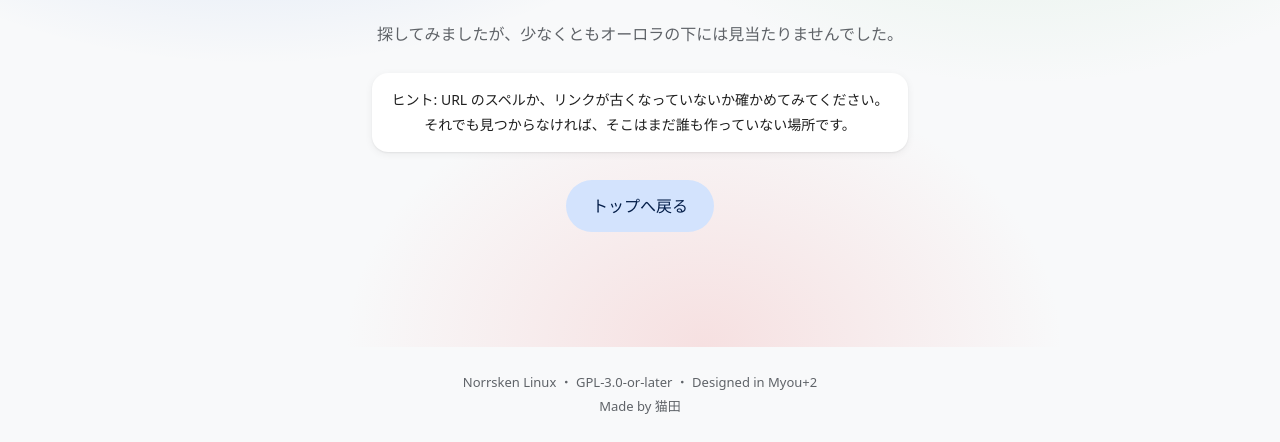
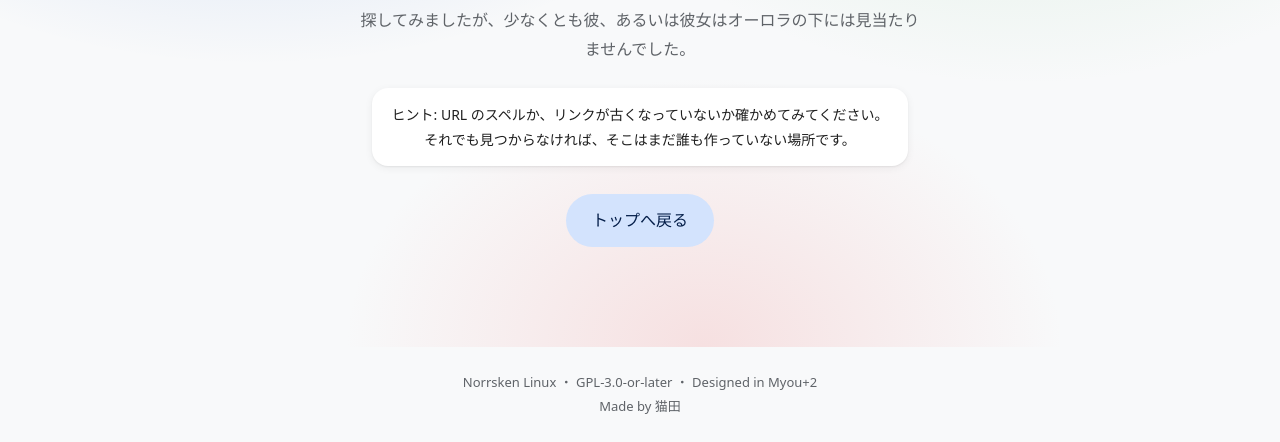
Before and after one commit to ALBAlinux-project/albalinux-project.github.io, a plain HTML site: page 404.html in a window 1280 px wide. Shown: the part 358-800 px from the top of the page. Drawn offline with Linux system fonts and the light colour scheme.

Commit message:
Update 404.html

```diff
--- a/404.html
+++ b/404.html
@@ -147,7 +147,7 @@
   <div class="box">
     <p class="code">404</p>
     <h1>そのページは、極夜の向こうへ消えました...。</h1>
-    <p>探してみましたが、少なくともオーロラの下には見当たりませんでした。</p>
+    <p>探してみましたが、少なくとも彼、あるいは彼女はオーロラの下には見当たりませんでした。</p>
     <div class="joke">
       ヒント: URL のスペルか、リンクが古くなっていないか確かめてみてください。<br>
       それでも見つからなければ、そこはまだ誰も作っていない場所です。
```
